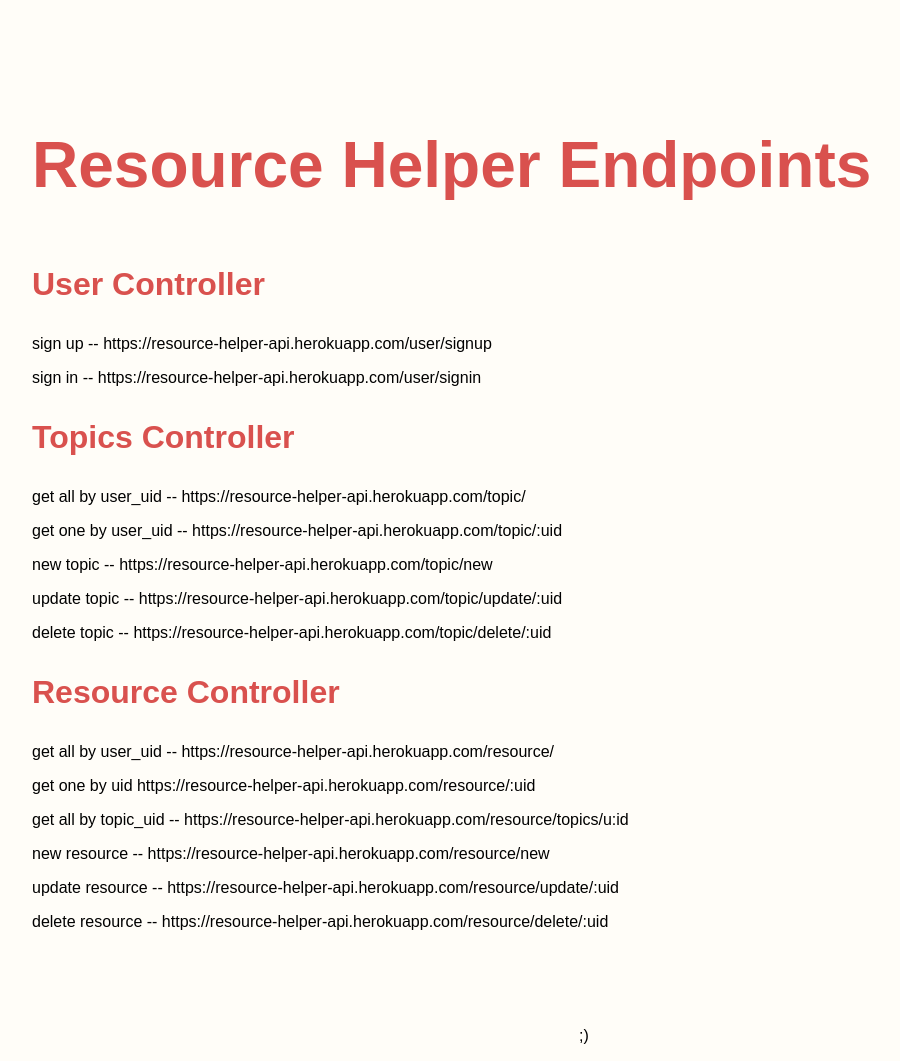
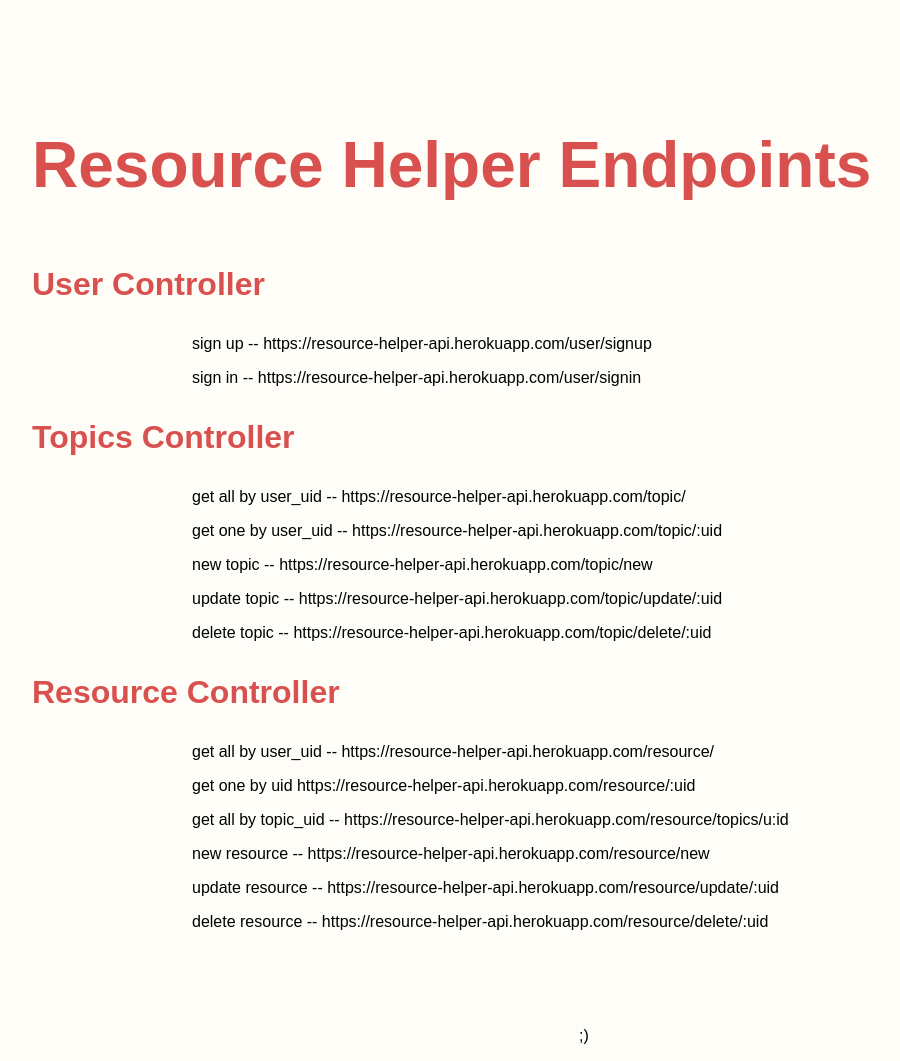
Before and after one commit to AlecxMoritz/resource-helper-api, a website: page public/index.html in a window 1280 px wide. Shown: the whole page, without its empty margins (56-956 px from the left). Drawn offline with Linux system fonts and the light colour scheme; a web font is replaced by a local one.

Commit message:
reformatting static index pt6

```diff
--- a/public/index.html
+++ b/public/index.html
@@ -16,25 +16,31 @@
         <section>
             <div>
                 <h1 class="mainTextColor" style="font-size: 2em">User Controller</h1>
+                <div class="linkText">
                     <p>sign up -- https://resource-helper-api.herokuapp.com/user/signup</p>
                     <p>sign in -- https://resource-helper-api.herokuapp.com/user/signin</p>
                 </div>
+            </div>
             <div>
                 <h1 class="mainTextColor" style="font-size: 2em">Topics Controller</h1>
+                <div class="linkText">
                     <p>get all by user_uid -- https://resource-helper-api.herokuapp.com/topic/</p>
                     <p>get one by user_uid -- https://resource-helper-api.herokuapp.com/topic/:uid</p>
                     <p>new topic -- https://resource-helper-api.herokuapp.com/topic/new</p>
                     <p>update topic -- https://resource-helper-api.herokuapp.com/topic/update/:uid</p>
                     <p>delete topic -- https://resource-helper-api.herokuapp.com/topic/delete/:uid</p>
                 </div>
+            </div>
             <div>
                 <h1 class="mainTextColor" style="font-size: 2em">Resource Controller</h1>
+                <div class="linkText">
                     <p>get all by user_uid -- https://resource-helper-api.herokuapp.com/resource/</p>
                     <p>get one by uid https://resource-helper-api.herokuapp.com/resource/:uid</p>
                     <p>get all by topic_uid -- https://resource-helper-api.herokuapp.com/resource/topics/u:id</p>
                     <p>new resource -- https://resource-helper-api.herokuapp.com/resource/new</p>
                     <p>update resource -- https://resource-helper-api.herokuapp.com/resource/update/:uid</p>
                     <p>delete resource -- https://resource-helper-api.herokuapp.com/resource/delete/:uid</p>
+                </div>
             </div>
         </section>
     </section>
--- a/public/main.css
+++ b/public/main.css
@@ -20,3 +20,7 @@
     margin-left: 5em;
     margin-top: 8em;
 }
+
+.linkText {
+    margin-left: 10em;
+}
```
Lines whose indentation alone changed are shown as unchanged.
